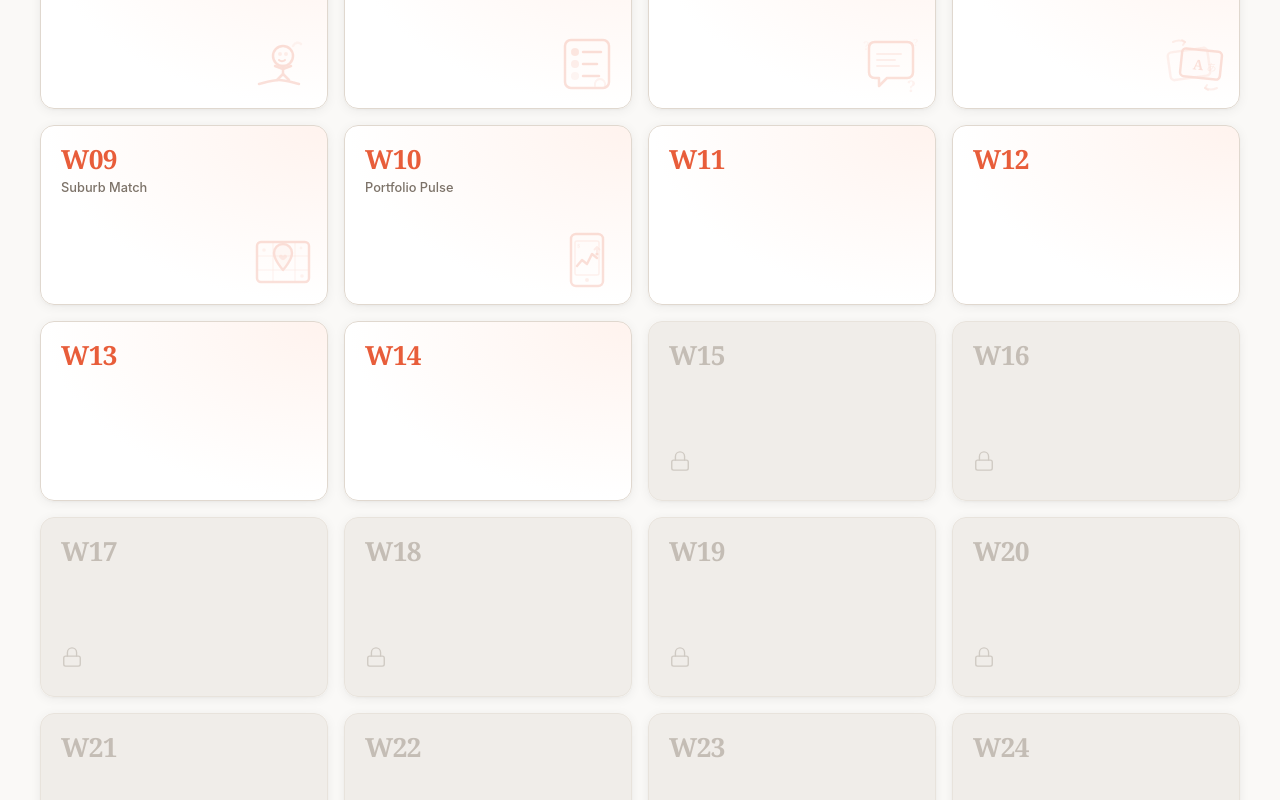
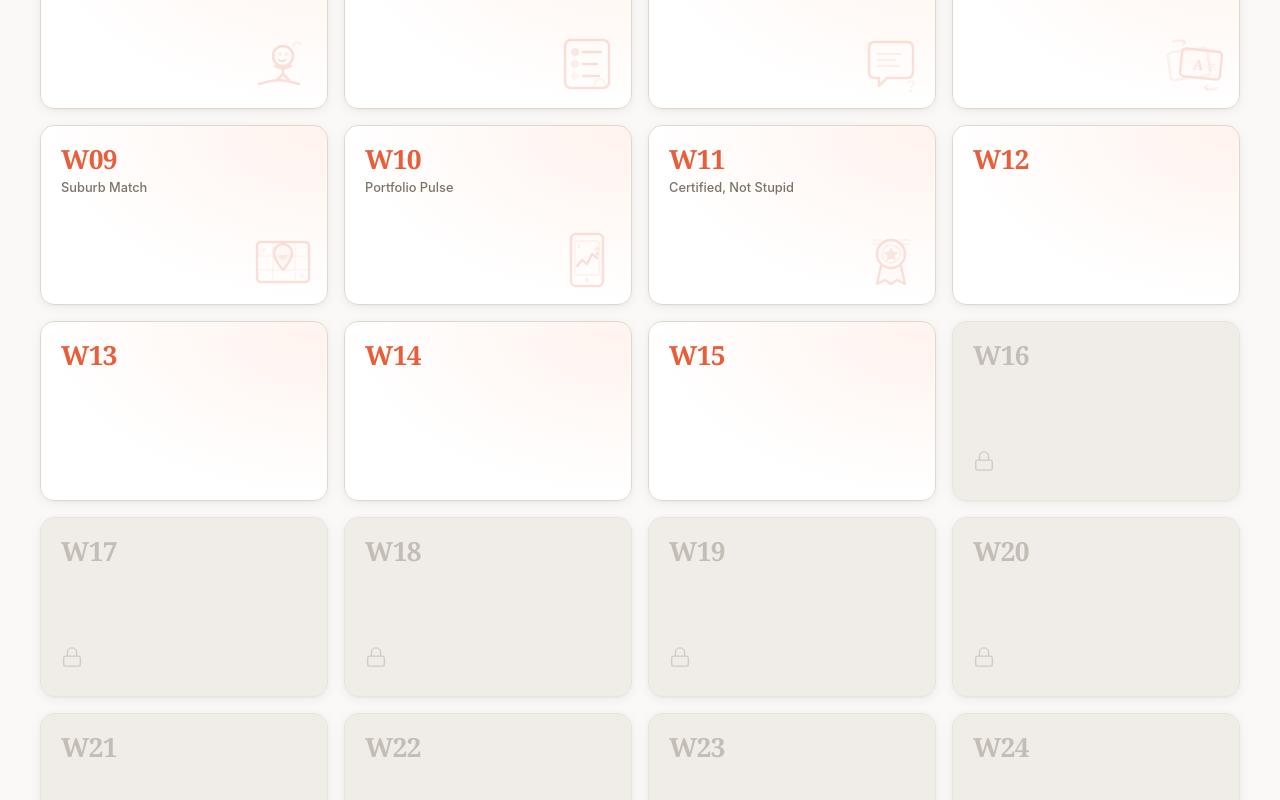
Before and after one commit to hayimpapa/week00-main-page, a React (Vite) app: page / in a window 1280 px wide. Shown: the part 920-1720 px from the top of the page. Built offline with nearby package versions, Linux system fonts and the light colour scheme.

Commit message:
Add Week 11: Certified, Not Stupid

```diff
--- a/src/App.tsx
+++ b/src/App.tsx
@@ -117,9 +117,18 @@ const weeks: Week[] = [
     live: true,
     liveDate: getWeekLiveDate(10),
   },
-  // Weeks 11–52: fill in title/description/url/githubUrl each week
-  ...Array.from({ length: 42 }, (_, i) => ({
-    week: i + 11,
+  {
+    week: 11,
+    title: 'Certified, Not Stupid',
+    description: 'A meme certificate generator — pick from 100 ironic certifications, add your name, and download as PDF, PNG, or email',
+    url: 'https://certified-not-stupid.vercel.app/',
+    githubUrl: '',
+    live: true,
+    liveDate: getWeekLiveDate(11),
+  },
+  // Weeks 12–52: fill in title/description/url/githubUrl each week
+  ...Array.from({ length: 41 }, (_, i) => ({
+    week: i + 12,
     title: '',
     description: '',
     url: '',
@@ -351,6 +360,19 @@ function PortfolioPulseIcon() {
   )
 }
 
+function CertificateIcon() {
+  return (
+    <svg xmlns="http://www.w3.org/2000/svg" viewBox="0 0 64 64" fill="none" className="card-icon" aria-hidden="true">
+      <circle cx="32" cy="26" r="14" stroke="currentColor" strokeWidth="2.5" fill="currentColor" fillOpacity="0.08" />
+      <circle cx="32" cy="26" r="9" stroke="currentColor" strokeWidth="1.5" opacity="0.45" />
+      <path d="M32 19l2.2 4.6 5 .7-3.6 3.5.9 5-4.5-2.4-4.5 2.4.9-5L24.8 24.3l5-.7z" fill="currentColor" opacity="0.75" />
+      <path d="M22 38l-4 18 8-4 6 4 6-4 8 4-4-18" stroke="currentColor" strokeWidth="2.5" strokeLinejoin="round" strokeLinecap="round" fill="currentColor" fillOpacity="0.1" />
+      <path d="M14 12h8M14 16h6" stroke="currentColor" strokeWidth="2" strokeLinecap="round" opacity="0.3" />
+      <path d="M50 12h-8M50 16h-6" stroke="currentColor" strokeWidth="2" strokeLinecap="round" opacity="0.3" />
+    </svg>
+  )
+}
+
 function getCardIcon(weekNum: number) {
   switch (weekNum) {
     case 1: return <CalendarIcon />
@@ -363,6 +385,7 @@ function getCardIcon(weekNum: number) {
     case 8: return <FlashcardIcon />
     case 9: return <SuburbMatchIcon />
     case 10: return <PortfolioPulseIcon />
+    case 11: return <CertificateIcon />
     default: return null
   }
 }
```
